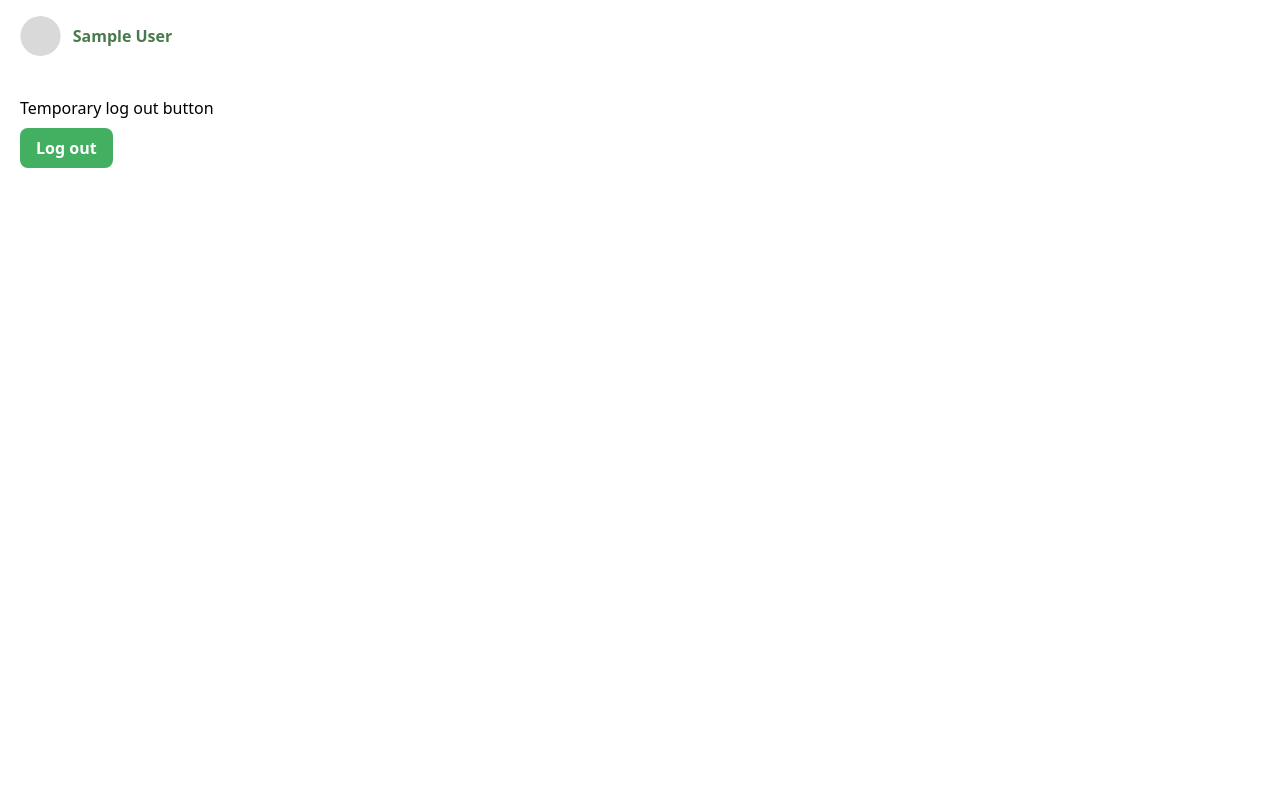
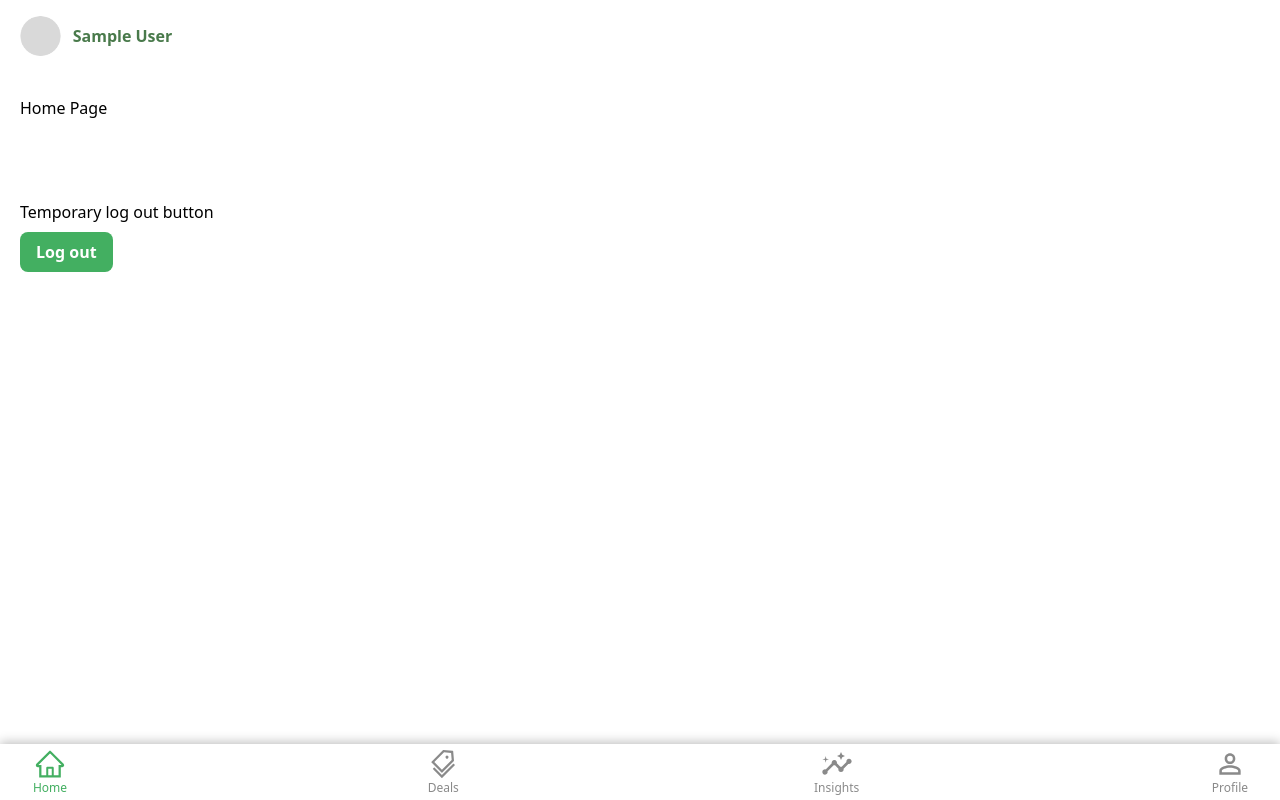
Before and after one commit to William2809/spendwise-frontend, a React (Vite) app: page /home in a window 1280 px wide. Built offline with nearby package versions, Linux system fonts and the light colour scheme; no server answers; sample sign-in values are in the browser's storage.

Commit message:
add navbar

```diff
--- a/src/App.tsx
+++ b/src/App.tsx
@@ -4,10 +4,14 @@ import Login from "./pages/auth/Login";
 import Register from "./pages/auth/Register";
 import Home from "./pages/Home";
 import Test from "./pages/Test";
+import Deals from "./pages/Deals";
+import Insights from "./pages/Insights";
+import Profile from "./pages/Profile";
+import AppLayout from "./components/AppLayout";
 
 function App() {
 	return (
-		<div>
+		<div className="max-w-lg">
 			{/* navbar in here later */}
 			<Router>
 				<Routes>
@@ -26,13 +30,44 @@ function App() {
 
 					<Route
 						path="/home"
-						element={<PrivateRoute />}
-					>
-						<Route
-							path="/home"
-							element={<Home />}
-						/>
-					</Route>
+						element={
+							<PrivateRoute>
+								<AppLayout>
+									<Home />
+								</AppLayout>
+							</PrivateRoute>
+						}
+					/>
+					<Route
+						path="/deals"
+						element={
+							<PrivateRoute>
+								<AppLayout>
+									<Deals />
+								</AppLayout>
+							</PrivateRoute>
+						}
+					/>
+					<Route
+						path="/insights"
+						element={
+							<PrivateRoute>
+								<AppLayout>
+									<Insights />
+								</AppLayout>
+							</PrivateRoute>
+						}
+					/>
+					<Route
+						path="/profile"
+						element={
+							<PrivateRoute>
+								<AppLayout>
+									<Profile />
+								</AppLayout>
+							</PrivateRoute>
+						}
+					/>
 				</Routes>
 			</Router>
 		</div>
--- a/src/components/AppLayout.tsx
+++ b/src/components/AppLayout.tsx
@@ -0,0 +1,12 @@
+import Navbar from "./Navbar";
+
+function AppLayout({ children }: any) {
+	return (
+		<div>
+			{children}
+			<Navbar />
+		</div>
+	);
+}
+
+export default AppLayout;
--- /dev/null
+++ b/src/components/Navbar.tsx
@@ -0,0 +1,67 @@
+import { AiOutlineHome, AiOutlineTags } from "react-icons/ai";
+import { MdOutlineInsights, MdPersonOutline } from "react-icons/md";
+import { NavLink, useLocation } from "react-router-dom";
+
+const iconMap: Record<string, JSX.Element> = {
+	Home: (
+		<AiOutlineHome
+			size="32px"
+			className="mx-2.5"
+		/>
+	),
+	Deals: (
+		<AiOutlineTags
+			size="32px"
+			className="mx-2.5"
+		/>
+	),
+	Insights: (
+		<MdOutlineInsights
+			size="32px"
+			className="mx-2.5"
+		/>
+	),
+	Profile: (
+		<MdPersonOutline
+			size="32px"
+			className="mx-2.5"
+		/>
+	),
+};
+
+interface Navitem {
+	title: string;
+	destination: string;
+}
+
+function Navbar() {
+	const location = useLocation();
+	const navitems: Navitem[] = [
+		{ title: "Home", destination: "/home" },
+		{ title: "Deals", destination: "/deals" },
+		{ title: "Insights", destination: "/Insights" },
+		{ title: "Profile", destination: "/profile" },
+	];
+	return (
+		<div className="fixed bottom-0 z-20 bg-white w-full flex justify-between shadow-[0px_-2px_10px_rgba(0,0,0,0.25)] px-6">
+			{navitems.map((navitem) => (
+				<NavLink
+					key={navitem.title}
+					to={navitem.destination}
+					className={`${
+						location.pathname === navitem.destination
+							? "text-primary"
+							: "text-disabled"
+					} flex items-center justify-center hover:text-primary py-1`}
+				>
+					<div className="flex flex-col justify-center items-center">
+						{iconMap[navitem.title]}
+						<span className="text-xs">{navitem.title}</span>
+					</div>
+				</NavLink>
+			))}
+		</div>
+	);
+}
+
+export default Navbar;
--- /dev/null
+++ b/src/pages/Deals.tsx
@@ -0,0 +1,5 @@
+function Deals() {
+	return <div>Deals</div>;
+}
+
+export default Deals;
--- a/src/pages/Home.tsx
+++ b/src/pages/Home.tsx
@@ -26,6 +26,7 @@ function Home() {
 					{user.name}
 				</h2>
 			</div>
+			<div className="py-10">Home Page</div>
 			<div className="mt-10 space-y-2">
 				<div>Temporary log out button</div>
 				<button
--- /dev/null
+++ b/src/pages/Insights.tsx
@@ -0,0 +1,5 @@
+function Insights() {
+	return <div>Insights</div>;
+}
+
+export default Insights;
--- /dev/null
+++ b/src/pages/Profile.tsx
@@ -0,0 +1,5 @@
+function Profile() {
+	return <div>Profile</div>;
+}
+
+export default Profile;
--- a/src/routes/PrivateRoute.tsx
+++ b/src/routes/PrivateRoute.tsx
@@ -1,12 +1,16 @@
-import { Navigate, Outlet } from "react-router-dom";
+import { Navigate } from "react-router-dom";
 import useAuthStatus from "../hooks/useAuthStatus";
 
-const PrivateRoute = () => {
+interface PrivateRouteProps {
+	children: React.ReactElement | null;
+}
+
+const PrivateRoute: React.FC<PrivateRouteProps> = ({ children }) => {
 	const { loggedIn, checkingStatus } = useAuthStatus();
 	if (checkingStatus) {
 		return <div>Loading...</div>;
 	}
-	return loggedIn ? <Outlet /> : <Navigate to="/" />;
+	return loggedIn ? children : <Navigate to="/" />;
 };
 
 export default PrivateRoute;
```
